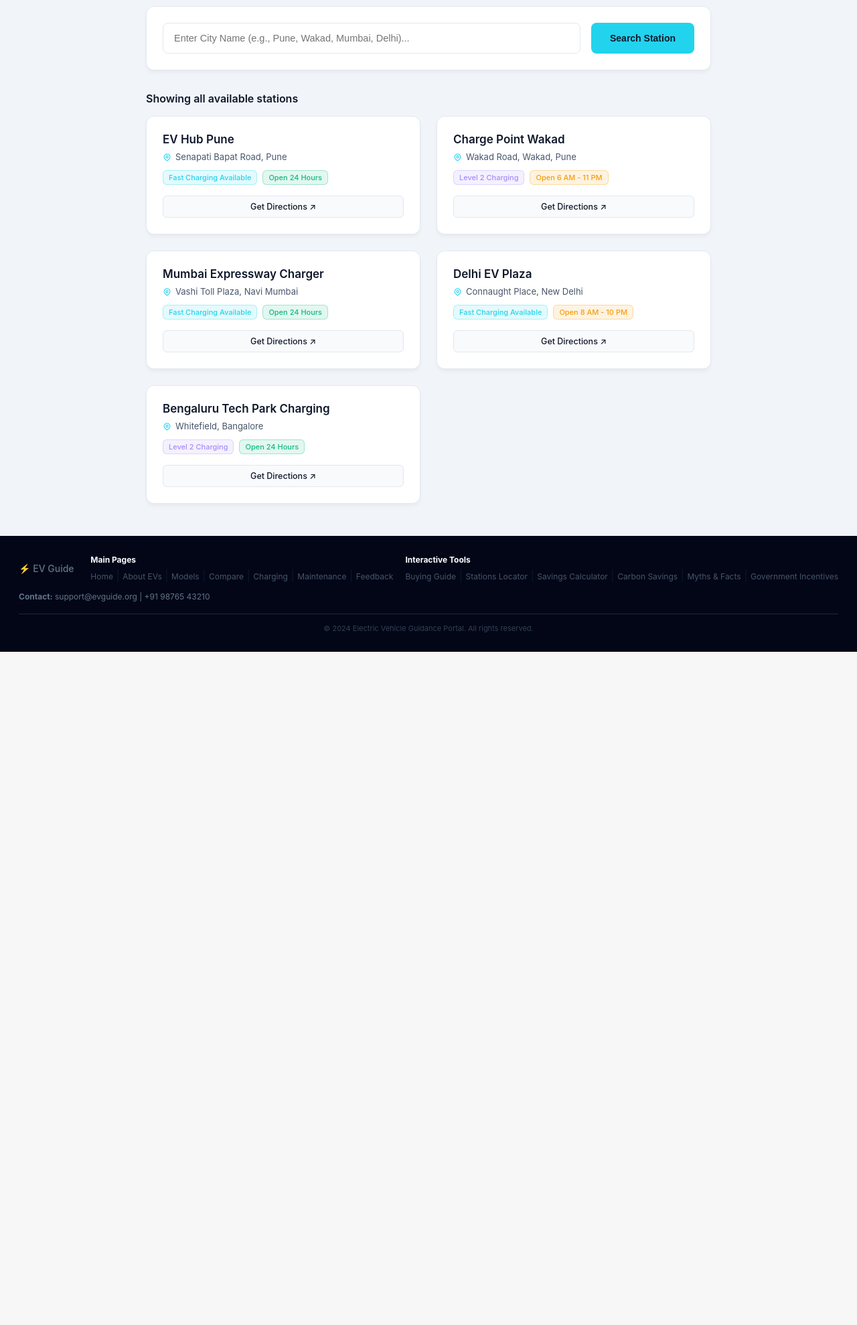
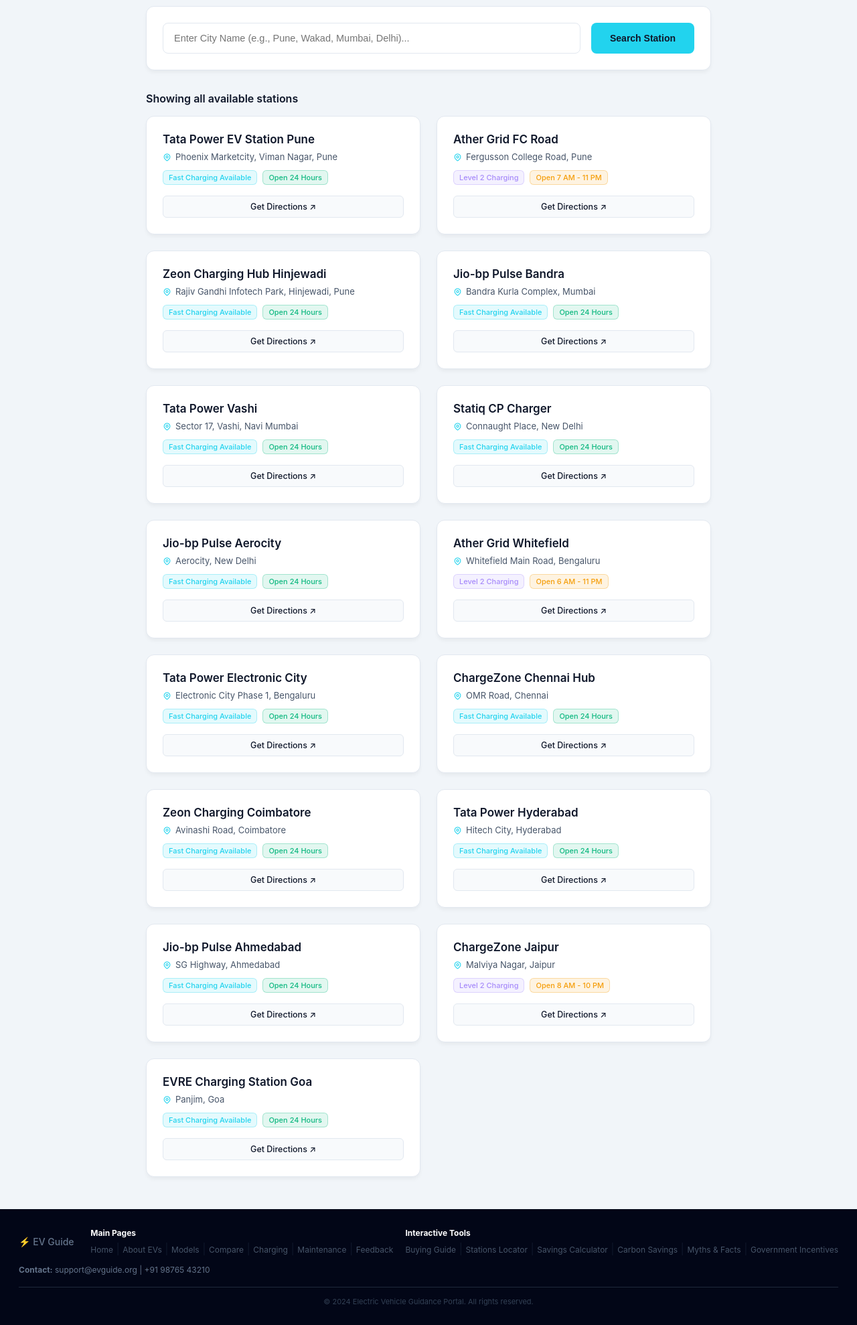
Before and after one commit to ambekarambika/evcar, a FastAPI app: template templates/stations.html in a window 1280 px wide. Shown: the part 268-2246 px from the top of the page at 67% size. Before the commit the page ends 1241 px from the top, so only its background shows below. Run offline with FastAPI, Linux system fonts and the light colour scheme; the template is opened without the code that fills it, so the values that code supplies are empty.

Commit message:
Feat: update static fallback station cards in templates/stations.html to match database seeds

```diff
--- a/templates/stations.html
+++ b/templates/stations.html
@@ -80,57 +80,167 @@
       <!-- {% else %} -->
       <!-- Station 1 -->
       <div class="station-card" data-city="pune">
-        <h3>EV Hub Pune</h3>
-        <div class="station-meta"><i class="ti ti-map-pin"></i> Senapati Bapat Road, Pune</div>
+        <h3>Tata Power EV Station Pune</h3>
+        <div class="station-meta"><i class="ti ti-map-pin"></i> Phoenix Marketcity, Viman Nagar, Pune</div>
         <div class="badge-row">
           <span class="badge fast">Fast Charging Available</span>
           <span class="badge open24">Open 24 Hours</span>
         </div>
-        <a href="https://maps.google.com" target="_blank" class="btn-navigate">Get Directions ↗</a>
+        <a href="https://maps.google.com/?q=Phoenix+Marketcity+Pune" target="_blank" class="btn-navigate">Get Directions ↗</a>
       </div>
 
       <!-- Station 2 -->
-      <div class="station-card" data-city="wakad pune">
-        <h3>Charge Point Wakad</h3>
-        <div class="station-meta"><i class="ti ti-map-pin"></i> Wakad Road, Wakad, Pune</div>
+      <div class="station-card" data-city="pune">
+        <h3>Ather Grid FC Road</h3>
+        <div class="station-meta"><i class="ti ti-map-pin"></i> Fergusson College Road, Pune</div>
+        <div class="badge-row">
+          <span class="badge level2">Level 2 Charging</span>
+          <span class="badge open-timed">Open 7 AM - 11 PM</span>
+        </div>
+        <a href="https://maps.google.com/?q=FC+Road+Pune" target="_blank" class="btn-navigate">Get Directions ↗</a>
+      </div>
+
+      <!-- Station 3 -->
+      <div class="station-card" data-city="pune">
+        <h3>Zeon Charging Hub Hinjewadi</h3>
+        <div class="station-meta"><i class="ti ti-map-pin"></i> Rajiv Gandhi Infotech Park, Hinjewadi, Pune</div>
+        <div class="badge-row">
+          <span class="badge fast">Fast Charging Available</span>
+          <span class="badge open24">Open 24 Hours</span>
+        </div>
+        <a href="https://maps.google.com/?q=Hinjewadi+Pune" target="_blank" class="btn-navigate">Get Directions ↗</a>
+      </div>
+
+      <!-- Station 4 -->
+      <div class="station-card" data-city="mumbai">
+        <h3>Jio-bp Pulse Bandra</h3>
+        <div class="station-meta"><i class="ti ti-map-pin"></i> Bandra Kurla Complex, Mumbai</div>
+        <div class="badge-row">
+          <span class="badge fast">Fast Charging Available</span>
+          <span class="badge open24">Open 24 Hours</span>
+        </div>
+        <a href="https://maps.google.com/?q=BKC+Mumbai" target="_blank" class="btn-navigate">Get Directions ↗</a>
+      </div>
+
+      <!-- Station 5 -->
+      <div class="station-card" data-city="mumbai">
+        <h3>Tata Power Vashi</h3>
+        <div class="station-meta"><i class="ti ti-map-pin"></i> Sector 17, Vashi, Navi Mumbai</div>
+        <div class="badge-row">
+          <span class="badge fast">Fast Charging Available</span>
+          <span class="badge open24">Open 24 Hours</span>
+        </div>
+        <a href="https://maps.google.com/?q=Vashi+Navi+Mumbai" target="_blank" class="btn-navigate">Get Directions ↗</a>
+      </div>
+
+      <!-- Station 6 -->
+      <div class="station-card" data-city="delhi">
+        <h3>Statiq CP Charger</h3>
+        <div class="station-meta"><i class="ti ti-map-pin"></i> Connaught Place, New Delhi</div>
+        <div class="badge-row">
+          <span class="badge fast">Fast Charging Available</span>
+          <span class="badge open24">Open 24 Hours</span>
+        </div>
+        <a href="https://maps.google.com/?q=Connaught+Place+Delhi" target="_blank" class="btn-navigate">Get Directions ↗</a>
+      </div>
+
+      <!-- Station 7 -->
+      <div class="station-card" data-city="delhi">
+        <h3>Jio-bp Pulse Aerocity</h3>
+        <div class="station-meta"><i class="ti ti-map-pin"></i> Aerocity, New Delhi</div>
+        <div class="badge-row">
+          <span class="badge fast">Fast Charging Available</span>
+          <span class="badge open24">Open 24 Hours</span>
+        </div>
+        <a href="https://maps.google.com/?q=Aerocity+Delhi" target="_blank" class="btn-navigate">Get Directions ↗</a>
+      </div>
+
+      <!-- Station 8 -->
+      <div class="station-card" data-city="bangalore">
+        <h3>Ather Grid Whitefield</h3>
+        <div class="station-meta"><i class="ti ti-map-pin"></i> Whitefield Main Road, Bengaluru</div>
         <div class="badge-row">
           <span class="badge level2">Level 2 Charging</span>
           <span class="badge open-timed">Open 6 AM - 11 PM</span>
         </div>
-        <a href="https://maps.google.com" target="_blank" class="btn-navigate">Get Directions ↗</a>
+        <a href="https://maps.google.com/?q=Whitefield+Bangalore" target="_blank" class="btn-navigate">Get Directions ↗</a>
       </div>
 
-      <!-- Station 3 -->
-      <div class="station-card" data-city="mumbai">
-        <h3>Mumbai Expressway Charger</h3>
-        <div class="station-meta"><i class="ti ti-map-pin"></i> Vashi Toll Plaza, Navi Mumbai</div>
+      <!-- Station 9 -->
+      <div class="station-card" data-city="bangalore">
+        <h3>Tata Power Electronic City</h3>
+        <div class="station-meta"><i class="ti ti-map-pin"></i> Electronic City Phase 1, Bengaluru</div>
         <div class="badge-row">
           <span class="badge fast">Fast Charging Available</span>
           <span class="badge open24">Open 24 Hours</span>
         </div>
-        <a href="https://maps.google.com" target="_blank" class="btn-navigate">Get Directions ↗</a>
+        <a href="https://maps.google.com/?q=Electronic+City+Bangalore" target="_blank" class="btn-navigate">Get Directions ↗</a>
       </div>
 
-      <!-- Station 4 -->
-      <div class="station-card" data-city="delhi">
-        <h3>Delhi EV Plaza</h3>
-        <div class="station-meta"><i class="ti ti-map-pin"></i> Connaught Place, New Delhi</div>
+      <!-- Station 10 -->
+      <div class="station-card" data-city="chennai">
+        <h3>ChargeZone Chennai Hub</h3>
+        <div class="station-meta"><i class="ti ti-map-pin"></i> OMR Road, Chennai</div>
         <div class="badge-row">
           <span class="badge fast">Fast Charging Available</span>
+          <span class="badge open24">Open 24 Hours</span>
+        </div>
+        <a href="https://maps.google.com/?q=OMR+Chennai" target="_blank" class="btn-navigate">Get Directions ↗</a>
+      </div>
+
+      <!-- Station 11 -->
+      <div class="station-card" data-city="coimbatore">
+        <h3>Zeon Charging Coimbatore</h3>
+        <div class="station-meta"><i class="ti ti-map-pin"></i> Avinashi Road, Coimbatore</div>
+        <div class="badge-row">
+          <span class="badge fast">Fast Charging Available</span>
+          <span class="badge open24">Open 24 Hours</span>
+        </div>
+        <a href="https://maps.google.com/?q=Avinashi+Road+Coimbatore" target="_blank" class="btn-navigate">Get Directions ↗</a>
+      </div>
+
+      <!-- Station 12 -->
+      <div class="station-card" data-city="hyderabad">
+        <h3>Tata Power Hyderabad</h3>
+        <div class="station-meta"><i class="ti ti-map-pin"></i> Hitech City, Hyderabad</div>
+        <div class="badge-row">
+          <span class="badge fast">Fast Charging Available</span>
+          <span class="badge open24">Open 24 Hours</span>
+        </div>
+        <a href="https://maps.google.com/?q=Hitech+City+Hyderabad" target="_blank" class="btn-navigate">Get Directions ↗</a>
+      </div>
+
+      <!-- Station 13 -->
+      <div class="station-card" data-city="ahmedabad">
+        <h3>Jio-bp Pulse Ahmedabad</h3>
+        <div class="station-meta"><i class="ti ti-map-pin"></i> SG Highway, Ahmedabad</div>
+        <div class="badge-row">
+          <span class="badge fast">Fast Charging Available</span>
+          <span class="badge open24">Open 24 Hours</span>
+        </div>
+        <a href="https://maps.google.com/?q=SG+Highway+Ahmedabad" target="_blank" class="btn-navigate">Get Directions ↗</a>
+      </div>
+
+      <!-- Station 14 -->
+      <div class="station-card" data-city="jaipur">
+        <h3>ChargeZone Jaipur</h3>
+        <div class="station-meta"><i class="ti ti-map-pin"></i> Malviya Nagar, Jaipur</div>
+        <div class="badge-row">
+          <span class="badge level2">Level 2 Charging</span>
           <span class="badge open-timed">Open 8 AM - 10 PM</span>
         </div>
-        <a href="https://maps.google.com" target="_blank" class="btn-navigate">Get Directions ↗</a>
+        <a href="https://maps.google.com/?q=Malviya+Nagar+Jaipur" target="_blank" class="btn-navigate">Get Directions ↗</a>
       </div>
 
-      <!-- Station 5 -->
-      <div class="station-card" data-city="bangalore">
-        <h3>Bengaluru Tech Park Charging</h3>
-        <div class="station-meta"><i class="ti ti-map-pin"></i> Whitefield, Bangalore</div>
+      <!-- Station 15 -->
+      <div class="station-card" data-city="goa">
+        <h3>EVRE Charging Station Goa</h3>
+        <div class="station-meta"><i class="ti ti-map-pin"></i> Panjim, Goa</div>
         <div class="badge-row">
-          <span class="badge level2">Level 2 Charging</span>
+          <span class="badge fast">Fast Charging Available</span>
           <span class="badge open24">Open 24 Hours</span>
         </div>
-        <a href="https://maps.google.com" target="_blank" class="btn-navigate">Get Directions ↗</a>
+        <a href="https://maps.google.com/?q=Panjim+Goa" target="_blank" class="btn-navigate">Get Directions ↗</a>
       </div>
       <!-- {% endif %} -->
     </div>
```
